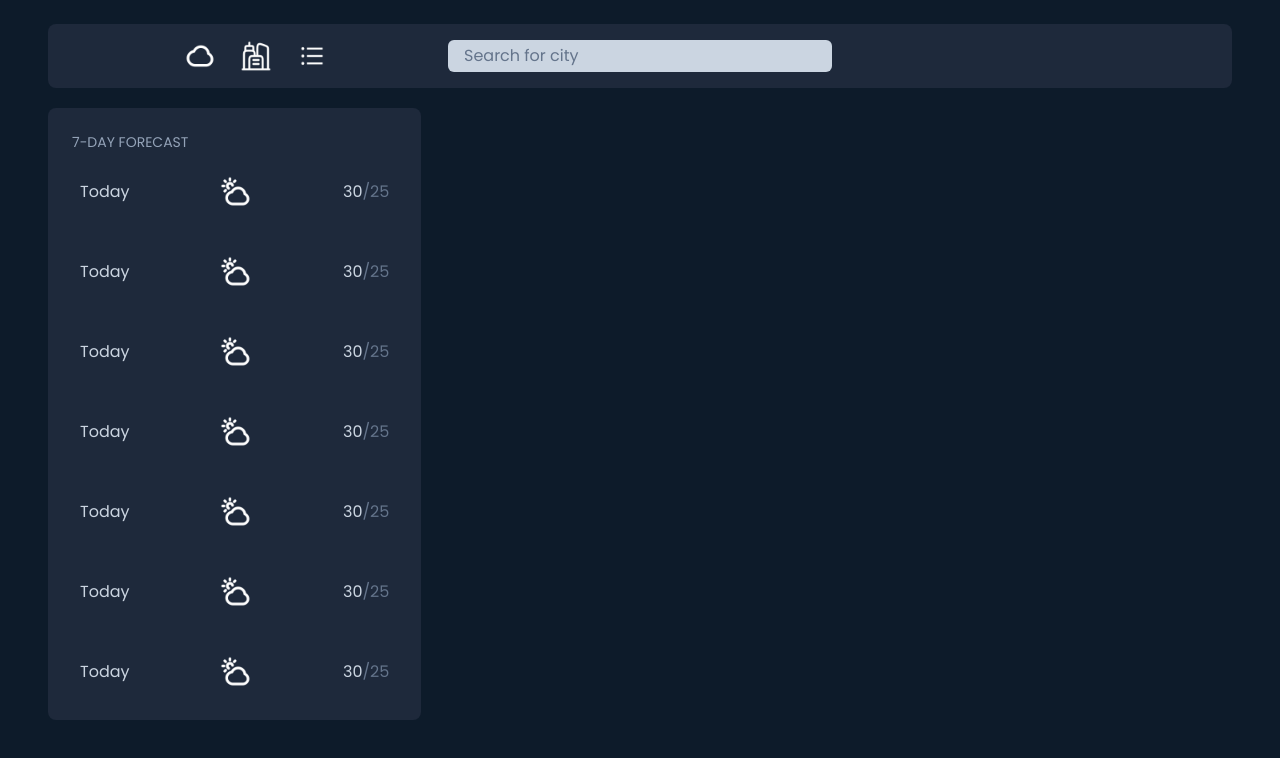
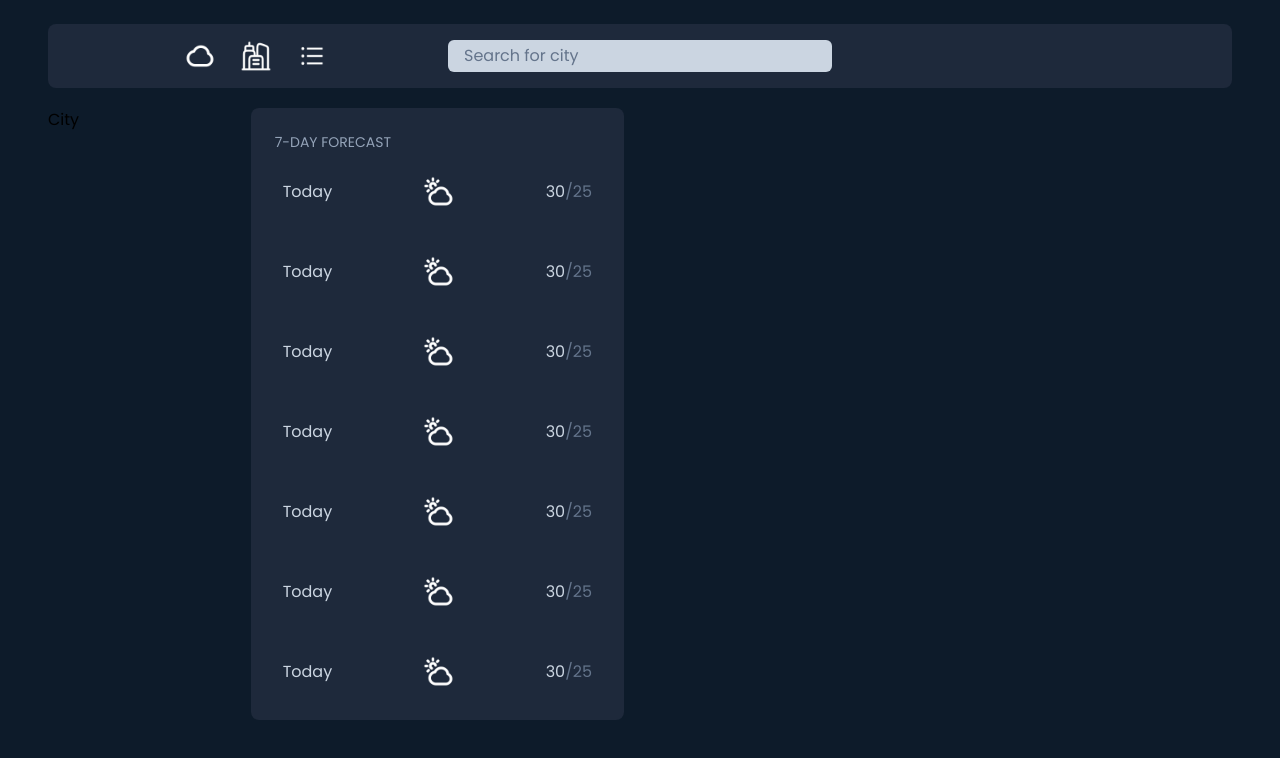
Before and after one commit to KousikBhowmik/Weather-app-react, a React (Vite) app: page /city in a window 1280 px wide. Shown: the top 758 px of the page. Built offline with nearby package versions, Linux system fonts and the light colour scheme.

Commit message:
city page added

```diff
--- a/src/App.jsx
+++ b/src/App.jsx
@@ -3,6 +3,7 @@ import { Route, Routes } from "react-router-dom";
 import Navbar from "./components/Navbar.jsx";
 import Weather from "./pages/Weather.jsx";
 import SevenDay from "./components/SevenDay.jsx";
+import City from "./pages/City.jsx";
 
 const App = () => {
   return (
@@ -11,6 +12,7 @@ const App = () => {
       <div className="grid grid-cols-1 md:grid-cols-6 gap-4 sm:gap-5 md:gap-6 xl:gap-8 my-5 ">
         <Routes>
           <Route path="/" element={<Weather />} />
+          <Route path="/city" element={<City />} />
         </Routes>
         <SevenDay />
       </div>
--- /dev/null
+++ b/src/pages/City.jsx
@@ -0,0 +1,9 @@
+import React from 'react'
+
+const City = () => {
+  return (
+    <div>City</div>
+  )
+}
+
+export default City
```
